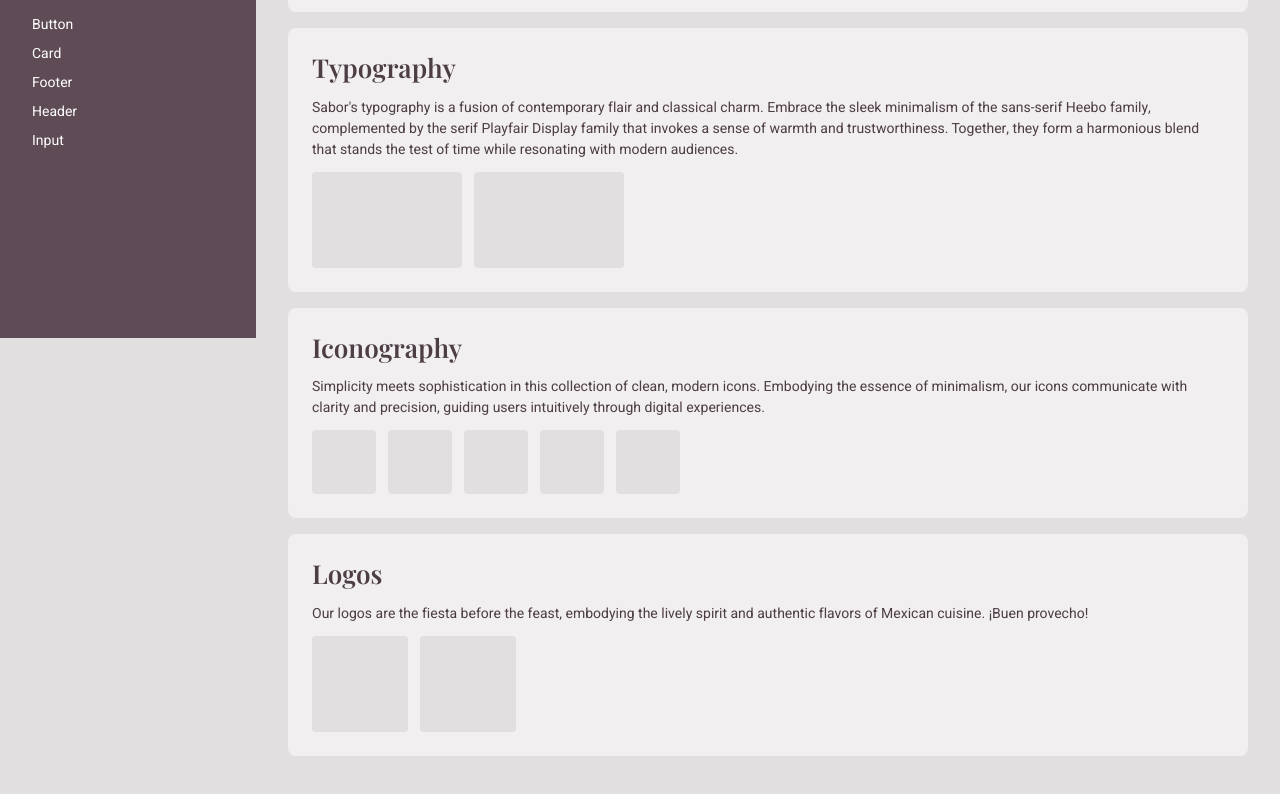
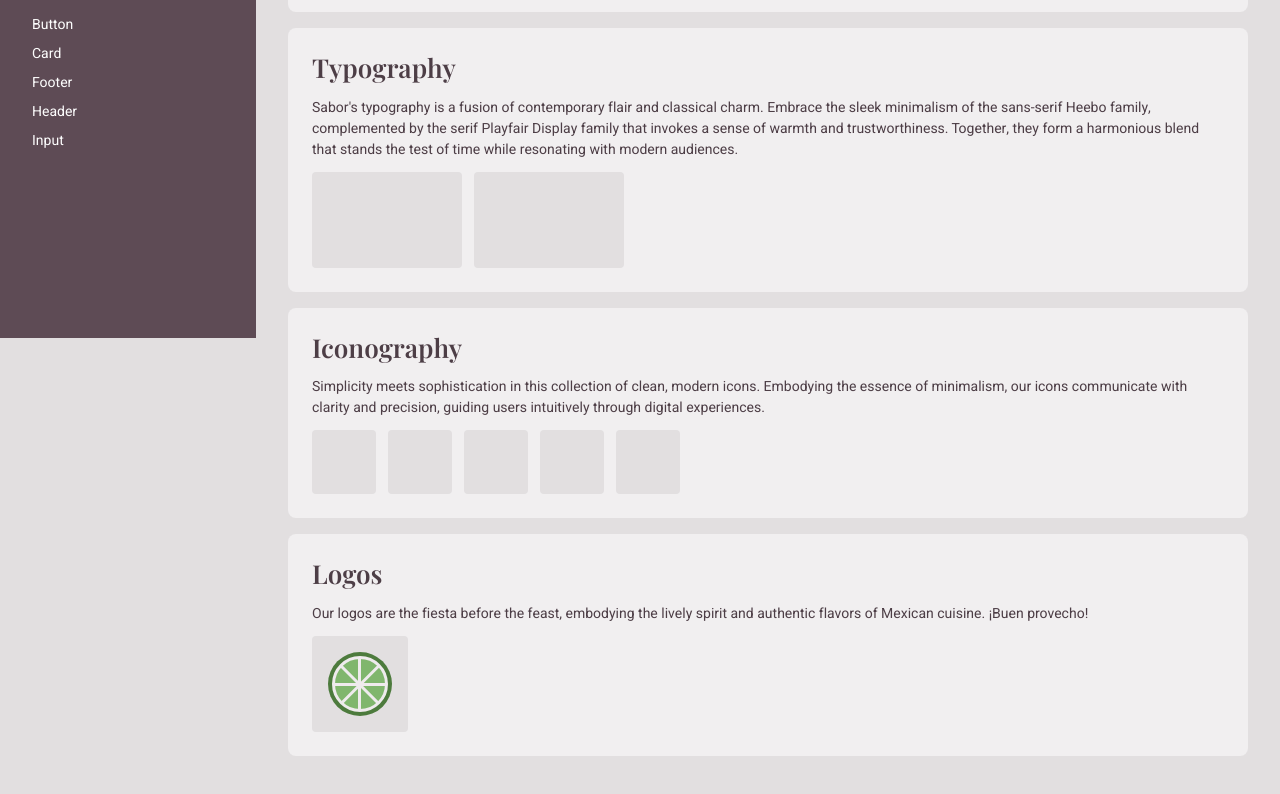
Before and after one commit to mranenko/sabor-design-system, a React (Vite) app: page / in a window 1280 px wide. Shown: the part 462-1256 px from the top of the page. Built offline with nearby package versions, Linux system fonts and the light colour scheme.

Commit message:
initial logo

```diff
--- a/src/assets/styles/pages/logos.scss
+++ b/src/assets/styles/pages/logos.scss
@@ -1,10 +1,19 @@
 .tile.logo {
+  align-items: center;
   background: var(--color-background-dark);
   border-radius: .25rem;
   color: var(--color-foreground);
+  display: flex;
+  flex-direction: row;
   height: 6rem;
+  justify-content: center;
   width: 6rem;
-  &.wide { width: 9.375rem; }
+
+  .logo {
+    display: block;
+    height: 4rem;
+    width: auto;
+  }
 }
 
 .tiles.logos {
--- a/src/pages/OverviewPage.tsx
+++ b/src/pages/OverviewPage.tsx
@@ -78,9 +78,12 @@ const OverviewPage = () => {
               Our logos are the fiesta before the feast, embodying the lively
               spirit and authentic flavors of Mexican cuisine. ¡Buen provecho!
             </p>
-            <div className='tiles logos'>
-              <div className='tile logo'></div>
-              <div className='tile logo'></div>
+            <div className='tile logo'>
+              <img
+                alt='Sabor Design System'
+                className='logo'
+                src='/images/logos/sabor.svg'
+              />
             </div>
           </Card>
         </Link>
--- a/src/pages/foundations/LogoPage.tsx
+++ b/src/pages/foundations/LogoPage.tsx
@@ -14,8 +14,13 @@ const LogoPage = () => {
         <Card>
           <h2 className='subtitle'>Limón</h2>
           <div className='tiles logos'>
-            <div className='tile logo'></div>
-            <div className='tile logo'></div>
+            <div className='tile logo'>
+              <img
+                alt='Sabor Design System'
+                className='logo'
+                src='/images/logos/sabor.svg'
+              />
+            </div>
           </div>
         </Card>
       </section>
```
